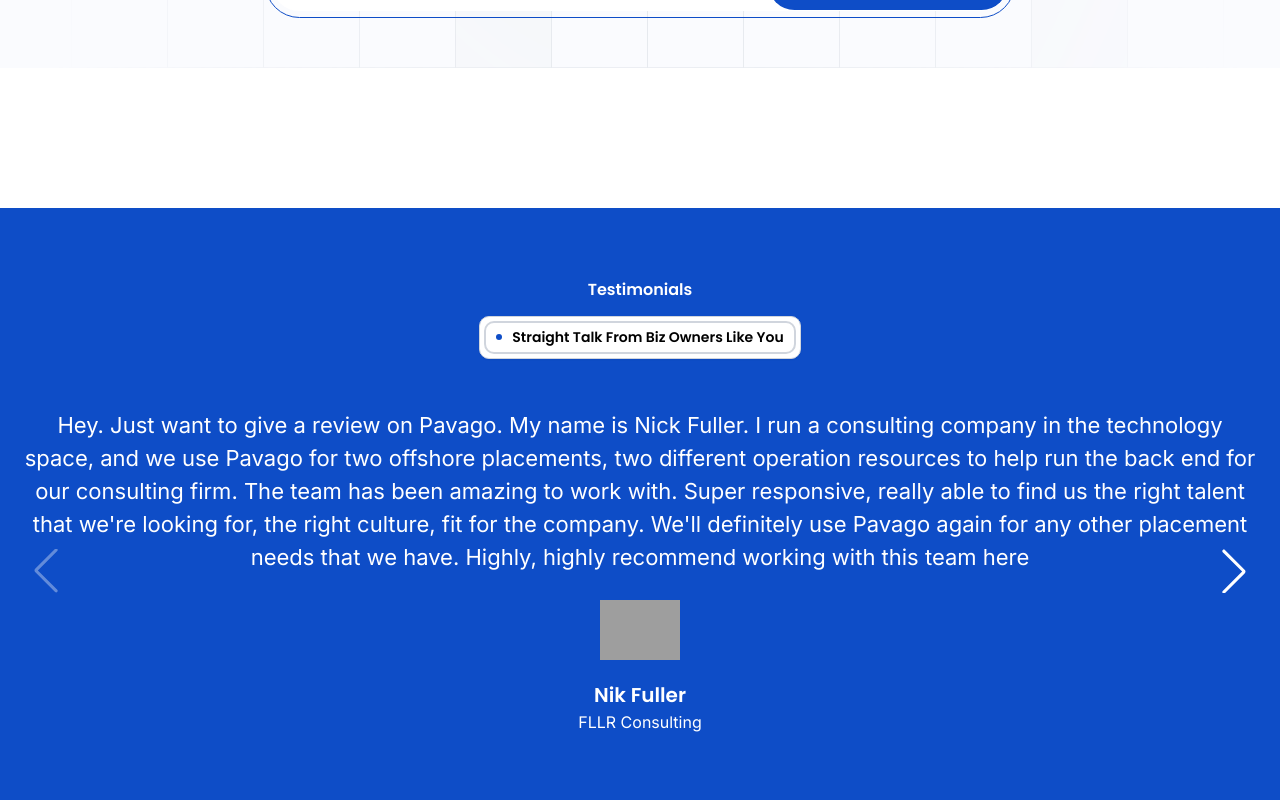
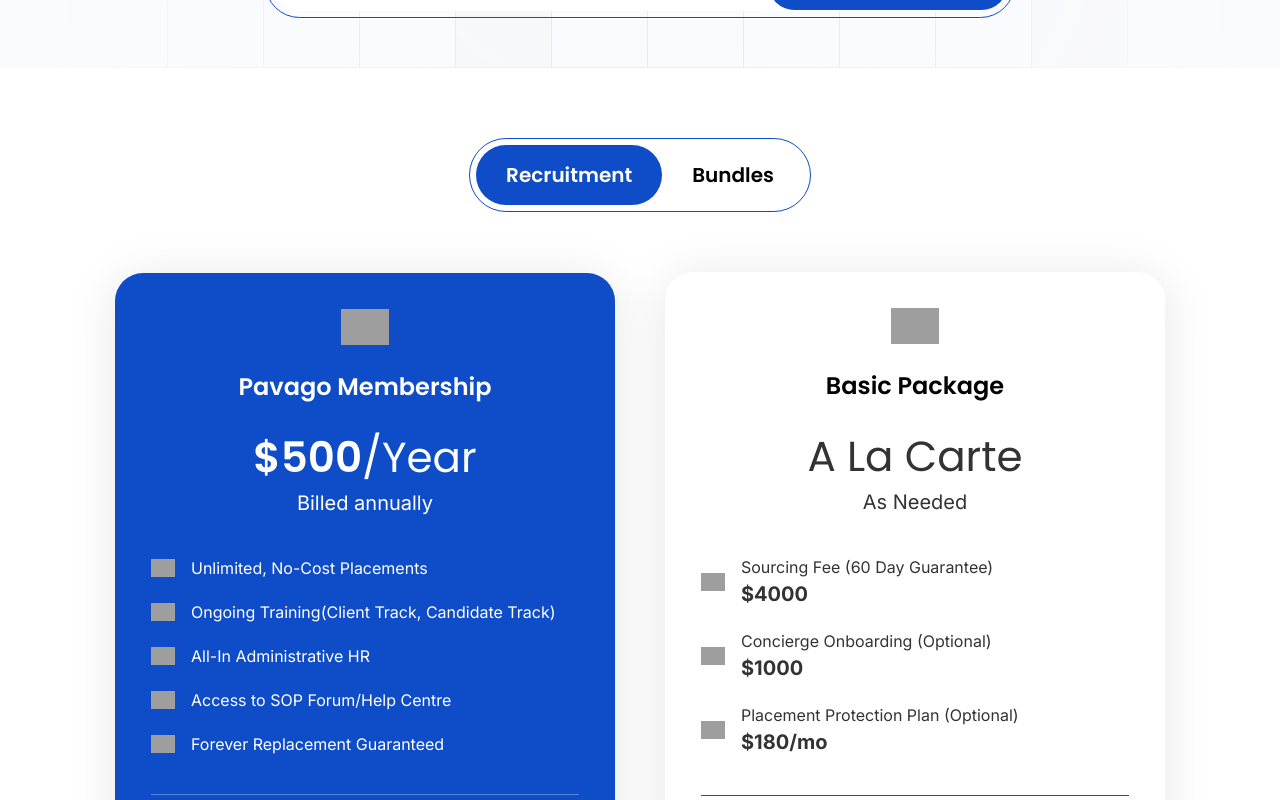
Before and after one commit to AreeshRazaKhan/pavago, a Next.js app: page /pricing in a window 1280 px wide. Shown: the part 700-1500 px from the top of the page. Built offline with nearby package versions, Linux system fonts and the light colour scheme; grey boxes are pictures that could not be loaded.

Commit message:
feat: update pricing components to include PricingTabs and enhance layout for better user experience

```diff
--- a/src/app/(pages)/page.jsx
+++ b/src/app/(pages)/page.jsx
@@ -83,7 +83,7 @@
 
       <ProcessHighlight />
 
-      {/* <OurPricing /> */}
+      <OurPricing />
 
       <Membership />
 
--- a/src/app/(pages)/pricing/page.jsx
+++ b/src/app/(pages)/pricing/page.jsx
@@ -1,8 +1,9 @@
+import React from "react";
 import CTA from "@/app/components/cta/CTA";
 import Testimonials from "@/app/components/testimonials/Testimonials";
 import HiringForm from "@/app/components/ui/HiringForm";
 import PricingTabs from "@/app/components/ui/PricingTabs";
-import React from "react";
+import "../../../styles/globals.css";
 
 const page = () => {
   return (
@@ -23,8 +24,10 @@
         </div>
       </section>
 
-      <section className="py-70 px-3 md:px-4 lg:px-5">
-        <div className="container mx-auto">{/* <PricingTabs /> */}</div>
+      <section className="py-70 px-3 md:px-4 lg:px-5 our-pricing">
+        <div className="container mx-auto">
+          <PricingTabs />
+        </div>
       </section>
 
       <Testimonials />
--- a/src/app/components/pricing/OurPricing.jsx
+++ b/src/app/components/pricing/OurPricing.jsx
@@ -1,4 +1,5 @@
 import React from "react";
+import PricingTabs from "../ui/PricingTabs";
 
 const OurPricing = () => {
   return (
@@ -11,7 +12,7 @@
             </div>
 
             <div className="mt-5 w-full">
-              <OurPricing />
+              <PricingTabs />
             </div>
           </div>
         </div>
--- a/src/app/components/ui/PricingTabs.jsx
+++ b/src/app/components/ui/PricingTabs.jsx
@@ -1,8 +1,8 @@
 "use client";
 import React, { useState } from "react";
 import { motion, AnimatePresence } from "framer-motion";
-import RecruitmentContent from "./components/RecruitmentContent";
-import BundlesContent from "./components/BundlesContent";
+import RecruitmentContent from "../pricing/components/RecruitmentContent";
+import BundlesContent from "../pricing/components/BundlesContent";
 
 const tabs = [
   {
--- a/src/app/layout.js
+++ b/src/app/layout.js
@@ -1,7 +1,7 @@
 import { Inter, Poppins } from "next/font/google";
-import "../styles/globals.css";
 import Footer from "./components/layout/Footer";
 import Navbar from "./components/layout/Navbar";
+import "../styles/globals.css";
 
 const poppins = Poppins({
   weight: ["300", "400", "500", "600", "700"],
```
